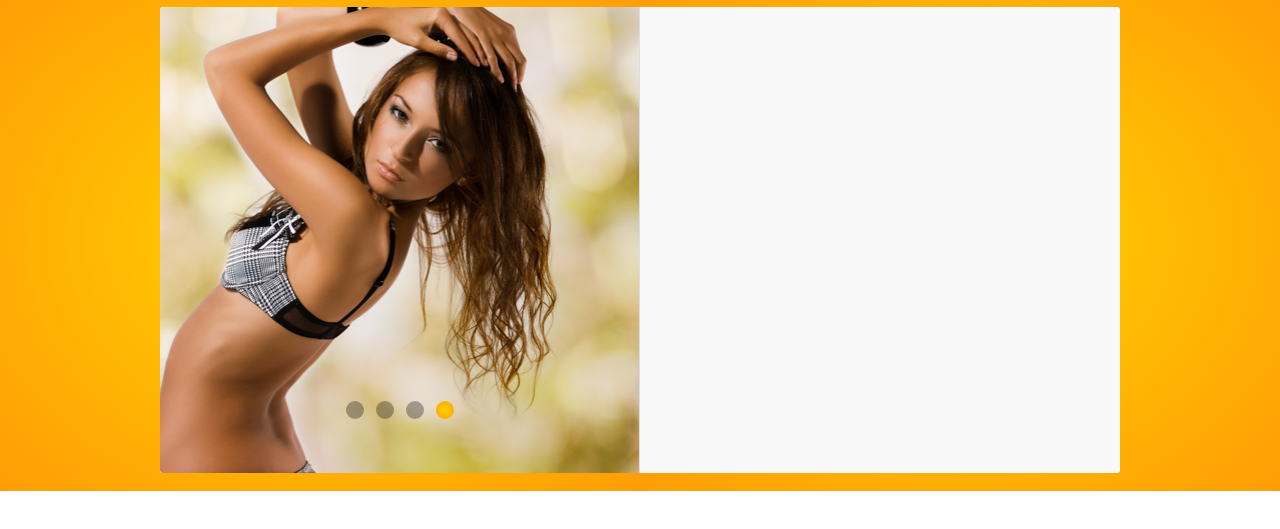
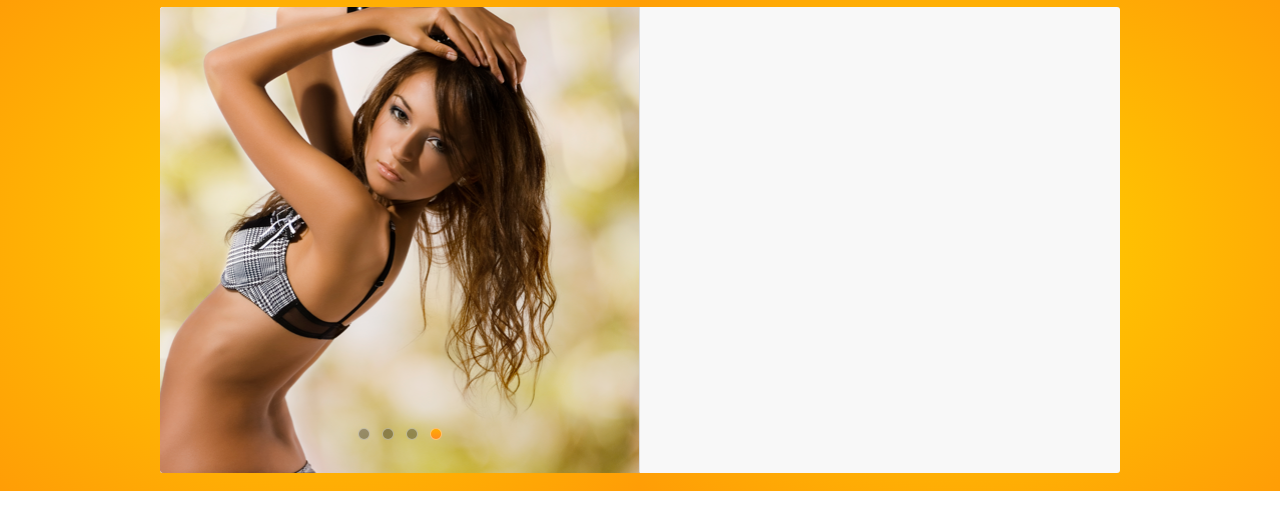
Before and after one commit to denis-fominykh/WebCoderTestTask, a website: page index.html in a window 1280 px wide. Shown: the part 119-648 px from the top of the page. Drawn offline with Linux system fonts and the light colour scheme.

Commit message:
Change slider

```diff
--- a/src/styles/modules/Slider/_Slider.scss
+++ b/src/styles/modules/Slider/_Slider.scss
@@ -51,7 +51,7 @@
 	&-nav{
 		width: 100%;
 		height: 11px;
-		bottom: 12%;
+		bottom: 30px;
 		position: absolute;
 		text-align: center;
 		z-index: 99;
@@ -59,13 +59,14 @@
 
 	&-dots {
 		top: -5px;
-		width: 18px;
-		height: 18px;
+		width: 10px;
+		height: 10px;
 		margin: 0 4px;
 		position: relative;
 		border-radius: 50%;
 		display: inline-block;
 		background: rgba(0, 0, 0, 0.3);
+		border: 1px solid rgba(255, 255, 255, 0.4);
 	}
 
 	#i1:checked ~ #first,
@@ -79,6 +80,6 @@
 	#i2:checked ~ .Slider-nav #dot2,
 	#i3:checked ~ .Slider-nav #dot3,
 	#i4:checked ~ .Slider-nav #dot4 {
-		background: radial-gradient(#ffd300, #ff9d06);
+		background: linear-gradient(to top, #ff8c1d, #ffab04);
 	}
 }
```
Also changed, not shown: dist/css/style.css.
